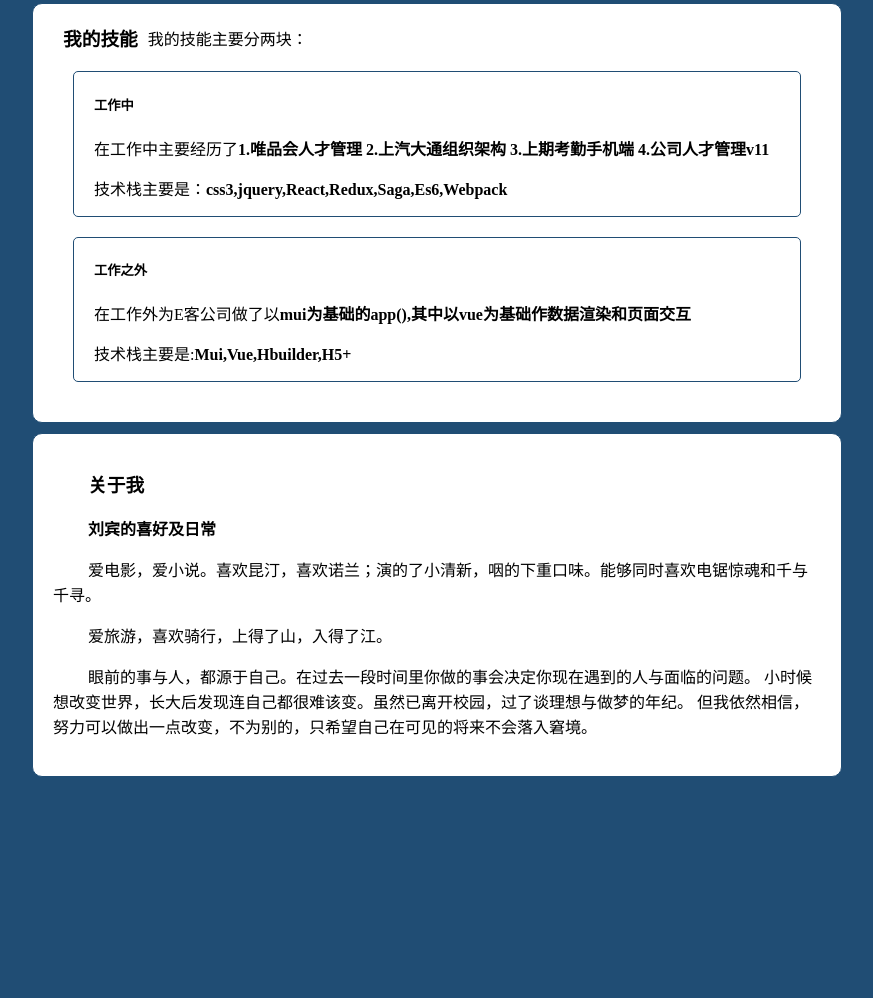
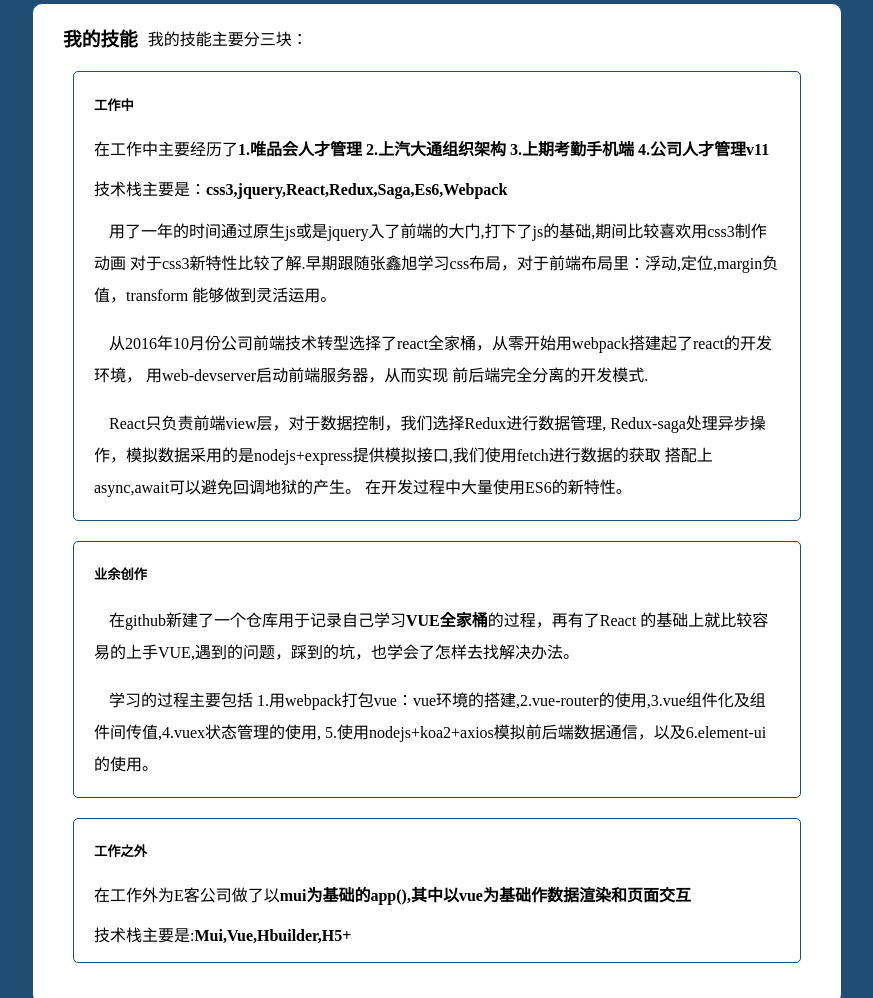
Before and after one commit to liubin915249126/about-me, a plain HTML site: page pages/about.html in a window 1280 px wide. Shown: the part 362-1360 px from the top of the page, without its empty margins (203-1076 px from the left). Before the commit the page ends 1149 px from the top, so only its background shows below. Drawn offline with Linux system fonts and the light colour scheme.

Commit message:
修改说明

```diff
--- a/pages/about.html
+++ b/pages/about.html
@@ -91,6 +91,10 @@
           padding:0 20px;
           margin: 20px;
         }
+        .myexprence .item .info{
+          line-height: 2em;
+          text-indent: 15px;
+        }
         .myexprence .item .em{
           font-weight: bold;
         }
@@ -148,15 +152,39 @@
 <div class="myexprence">
   <div class="e-top clearfix">
     <span>我的技能</span>
-    <span>我的技能主要分两块：</span>
+    <span>我的技能主要分三块：</span>
   </div>
   <div class="inner item">
      <h5>工作中</h5>
      <div class="">
        <p>在工作中主要经历了<span class="em">1.唯品会人才管理 2.上汽大通组织架构 3.上期考勤手机端 4.公司人才管理v11</span></p>
        <p>技术栈主要是：<span class="em">css3,jquery,React,Redux,Saga,Es6,Webpack</span></p>
-     </div>
+       <p class="info">
+         用了一年的时间通过原生js或是jquery入了前端的大门,打下了js的基础,期间比较喜欢用css3制作动画
+         对于css3新特性比较了解.早期跟随张鑫旭学习css布局，对于前端布局里：浮动,定位,margin负值，transform
+         能够做到灵活运用。</p>
+        <p class="info">
+        从2016年10月份公司前端技术转型选择了react全家桶，从零开始用webpack搭建起了react的开发环境， 用web-devserver启动前端服务器，从而实现 前后端完全分离的开发模式.
+        </p>
+        <p class="info">
+         React只负责前端view层，对于数据控制，我们选择Redux进行数据管理,
+         Redux-saga处理异步操作，模拟数据采用的是nodejs+express提供模拟接口,我们使用fetch进行数据的获取
+         搭配上async,await可以避免回调地狱的产生。
+         在开发过程中大量使用ES6的新特性。
+       </p>
+      </div>
   </div>
+   <div class='center item'>
+    <h5>业余创作</h5>
+    <p class="info">
+       在github新建了一个仓库用于记录自己学习<span class="em">VUE全家桶</span>的过程，再有了React
+       的基础上就比较容易的上手VUE,遇到的问题，踩到的坑，也学会了怎样去找解决办法。</p>
+
+      <p class="info">学习的过程主要包括
+       1.用webpack打包vue：vue环境的搭建,2.vue-router的使用,3.vue组件化及组件间传值,4.vuex状态管理的使用,
+       5.使用nodejs+koa2+axios模拟前后端数据通信，以及6.element-ui的使用。
+    </p>
+   </div>
    <div class='out item'>
      <h5>工作之外</h5>
      <p>在工作外为E客公司做了以<span class="em">mui为基础的app(),其中以vue为基础作数据渲染和页面交互</span></p>
```
